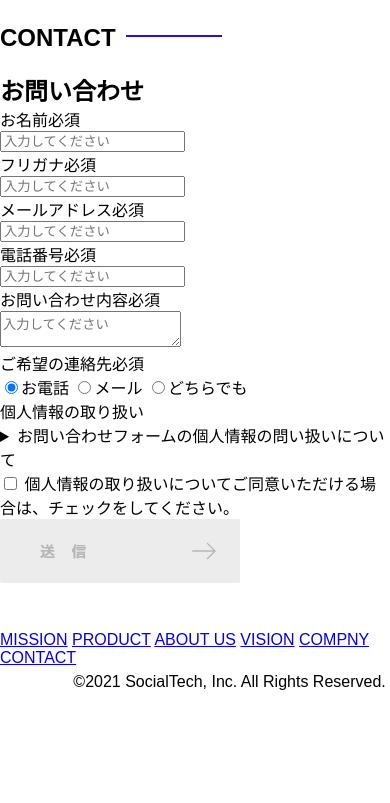
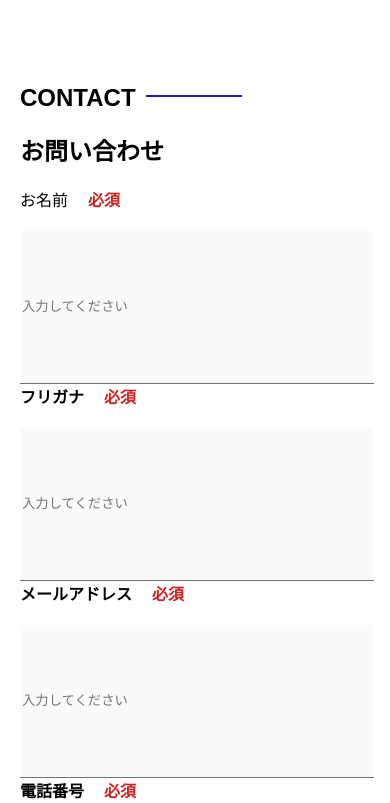
Before and after one commit to 1229mayumi/socialtech-corporate2, a plain HTML site: page index.html in a window 390 px wide. Shown: the part 8727-9530 px from the top of the page. Before the commit the page ends 9418 px from the top, so only its background shows below. Drawn offline with Linux system fonts and the light colour scheme; files whose address does not match are found by name.

Commit message:
17. トップページのレイアウトをスマートフォンに対応しよう #5 ・・まで

```diff
--- a/style.css
+++ b/style.css
@@ -818,4 +818,106 @@ PC用のスタイル
     margin: 40px 0 0 0;
   }
 
+  /* お問い合わせ */
+  #contact {
+    margin: 80px 20px 80px 20px;
   }
+
+  #contact > h3 {
+    margin-bottom: 20px;
+  }
+
+  #contact > form > div {
+    margin-bottom: 20px;
+  }
+  .contact-heading {
+    margin-bottom: 20px;
+  }
+
+  /* ラベル */
+  .contact-label {
+    font-weight: bold;
+  }
+
+  /* 必須 */
+  .contact-span {
+    color: #ce2222;
+    margin: 0 0 0 20px;
+    font-weight: bold;
+  }
+
+  .contact-textbox {
+    height: 150px;
+    border-top: 0;
+    border-left: 0;
+    border-right: 0;
+    background-color: #fafafa;
+    border-bottom-color: #707070;
+    border-bottom-width: 1px;
+    border-style: solid;
+    min-width: 300px;
+    width: 100%;
+  }
+
+  .contact-textarea{
+    height: 150px;
+    border-top: 0;
+    border-left: 0;
+    border-right: 0;
+    background-color: #fafafa;
+    width: 100%;
+  }
+
+  .radiobutton {
+    margin-bottom: 20px;
+  }
+
+  .radiobutton + label::after {
+    content: \A;
+    white-space: pre;
+
+  }
+
+  /* フッター */
+  footer {
+    background-color: #0d0d0d;
+    padding: 30px 20px 50px 20px;
+  }
+
+  #footer-logo {
+    margin-bottom: 30px;
+  }
+
+  #footer-link {
+    margin-bottom: 50px;
+  }
+  #footer-link > a {
+    text-decoration: none;
+    margin: 0 20px 30px 0;
+    display: block;
+    background-image: url("images/arrow.png");
+    background-repeat: no-repeat;
+    background-position: right top;
+  }
+  #footer-link > a:limk {
+    color: #ffffff;
+  }
+  #footer-link > a:visited {
+    color: #ffffff;
+    text-decoration: underline;
+  }
+  #footer-link > a:active {
+    color: #ffffff;
+  }
+
+  #sns-footer > a {
+    margin-right: 30px;
+  }
+
+  #copyright {
+    font-size: 12px;
+    display: block;
+    margin-top: 30px;
+    color: #ffffff;
+  }
+}
```
Lines whose indentation alone changed are shown as unchanged.
